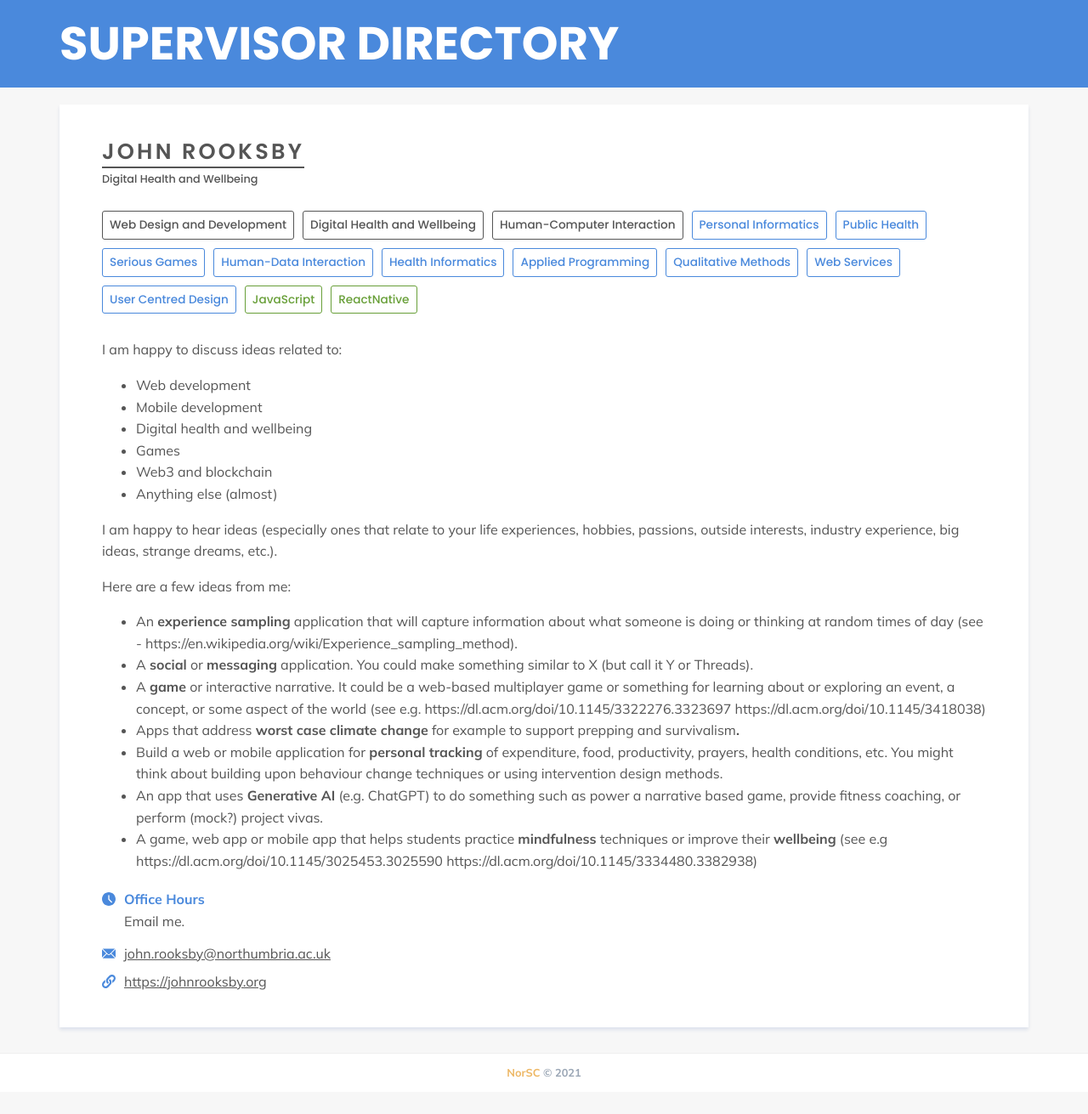
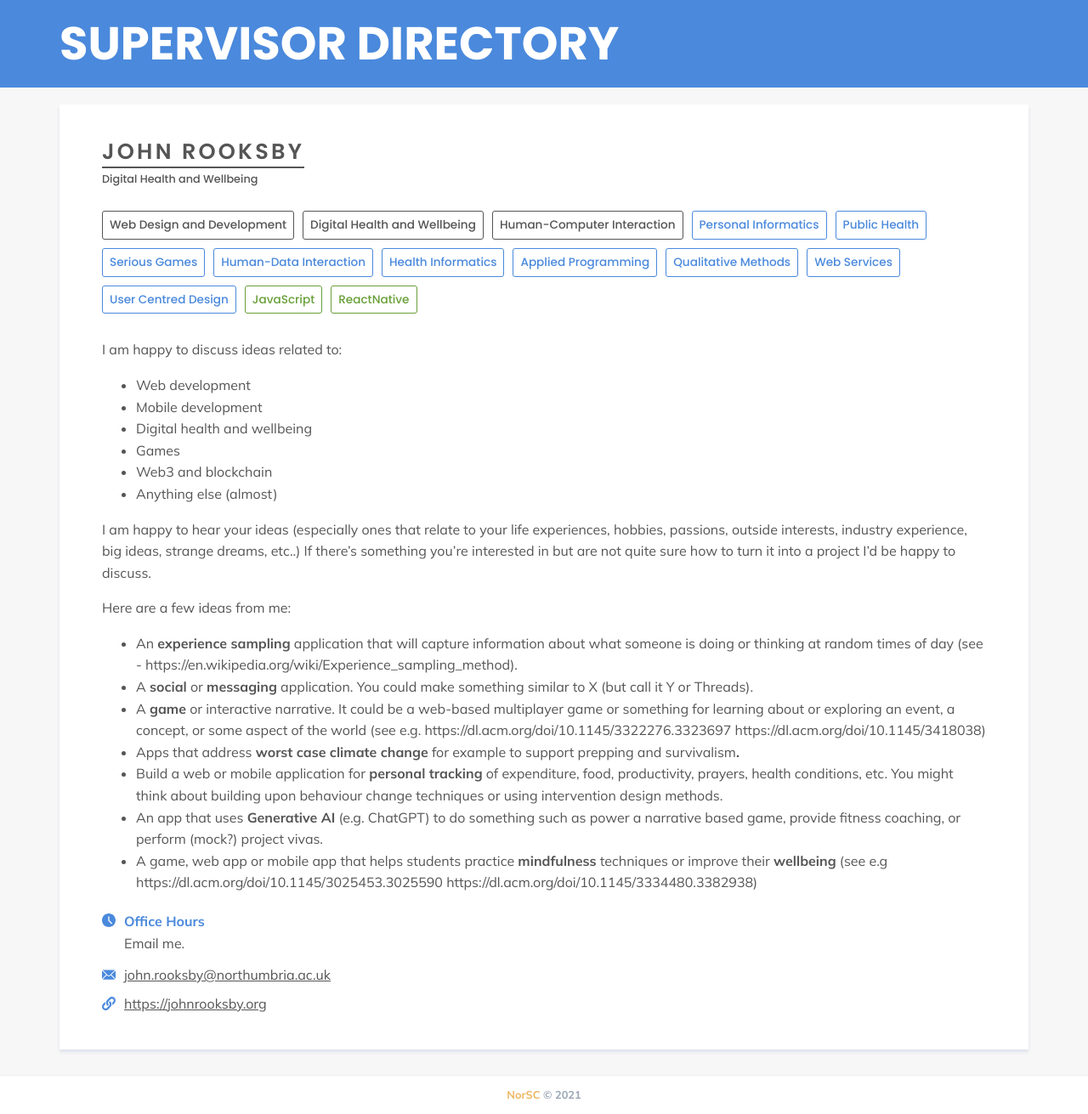
Before and after one commit to NorSC/supervisor-search, a Jekyll site: the page built from _supervisors/john-rooksby.md, in a window 1280 px wide. Shown: the whole page at 85% size. Built offline with Jekyll 4.4.1, drawn with Linux system fonts in a browser that asks for light colours; a script that is not in the unit is left out; before the commit the page ends 1285 px from its top, so only the background shows below that.

Commit message:
Update Supervisors “john-rooksby”

```diff
--- a/_supervisors/john-rooksby.md
+++ b/_supervisors/john-rooksby.md
@@ -41,7 +41,7 @@ additional_details: >-
   * Anything else (almost)
 
 
-  I am happy to hear ideas (especially ones that relate to your life experiences, hobbies, passions, outside interests, industry experience, big ideas, strange dreams, etc.).
+  I am happy to hear your ideas (especially ones that relate to your life experiences, hobbies, passions, outside interests, industry experience, big ideas, strange dreams, etc..) If there's something you're interested in but are not quite sure how to turn it into a project I'd be happy to discuss.
 
 
   Here are a few ideas from me:
```
